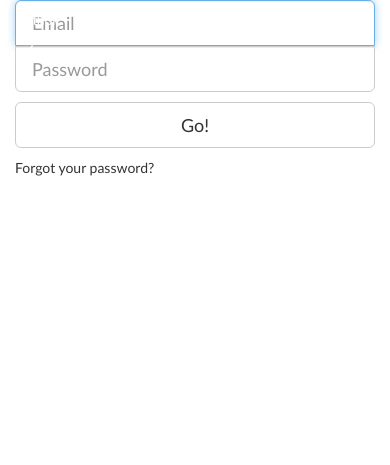
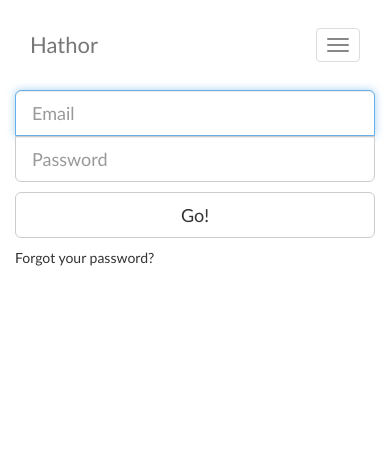
Before and after one commit to klaseskilson/Mote.fm, a CodeIgniter app: page /user/signin in a window 390 px wide. Shown: the top 465 px of the page. Before the commit the page ends 176 px from the top, so only its background shows below. Run offline with CodeIgniter, Linux system fonts and the light colour scheme; style sheets or scripts are compiled from the project's sources; some libraries are stand-ins or nearby versions.

Commit message:
Login works, gives error if wrong credentials. Also added edit profile-page and some other nice user-related stuff. Changed the way the site loads css and js files, using base_url() from CI.

```diff
--- a/server/application/controllers/user.php
+++ b/server/application/controllers/user.php
@@ -5,6 +5,13 @@ class User extends CI_Controller {
 	function __construct()
 	{
 		parent::__construct();
+
+		// make sure that the user is logged in. Redirect to login page if not.
+		if(!$this->login->is_logged_in() && $this->uri->segment(2) == 'profile')
+		{
+			redirect('/user/signin?redir='.urlencode(uri_string()));
+		}
+
 		$this->load->model("user_model");
 
 		// load password hash library
@@ -15,10 +22,25 @@ class User extends CI_Controller {
 
 	public function index()
 	{
-		$this->getUsers();
+		if($this->login->is_logged_in())
+			$this->profile();
+		else
+			$this->signUp();
 	}
 
-	public function signUp()
+	public function profile()
+	{
+		$data = array();
+		$data['user'] = $this->login->get_all_info();
+
+		$data['title'] = 'Edit profile';
+
+		$this->load->view('templates/header', $data);
+		$this->load->view('profile', $data);
+		$this->load->view('templates/footer', $data);
+	}
+
+	public function signUp($method = 'web')
 	{
 		$name = $this->input->post('name');
 		$email = $this->input->post('email');
@@ -27,7 +49,18 @@ class User extends CI_Controller {
 		// validate email using CI magic && try signup
 		if (valid_email($email) && $this->user_model->create_user($email, $name, $password))
 		{
-			echo "Well done my kuk. Anal. penis";
+			// how do we want the response?
+			if($method == 'web')
+			{
+				echo "Well done my kuk.";
+			}
+			elseif($method == 'json')
+			{
+				$response = array(
+								'status' => 'success'
+						   );
+				echo json_encode($response);
+			}
 		}
 		else
 		{
@@ -38,13 +71,16 @@ class User extends CI_Controller {
 	public function signout()
 	{
 		$this->login->logout();
-		redirect('/?loggedout', 'location');
+		redirect('/home/start', 'location');
 	}
 
 	public function signin()
 	{
 		// prepare data array for view
 		$data = array();
+
+		// redir get query sent?
+		$data['redir'] = isset($_GET['redir']) ? urlencode($_GET['redir']) : '/home/';
 
 		// have the user submited anything?
 		if($this->input->post('submit'))
@@ -54,11 +90,16 @@ class User extends CI_Controller {
 
 			if($this->login->validate($email, $password))
 			{
-				redirect('/?loggedin', 'location');
+				redirect(urldecode($data['redir']), 'location');
 			}
 			else
 			{
-				echo 'No fun';
+				$data['title'] = 'Sign in!';
+				$data['email'] = $email;
+
+				$this->load->view('templates/header', $data);
+				$this->load->view('login', $data);
+				$this->load->view('templates/footer', $data);
 			}
 		}
 		else
--- a/server/application/libraries/Login.php
+++ b/server/application/libraries/Login.php
@@ -64,10 +64,6 @@ class Login
 		return $this->CI->session->userdata('id');
 	}
 
-	public function get_liuid() {
-		return $this->CI->session->userdata('liuid');
-	}
-
 	public function get_info($what)
 	{
 		// inloggad?
@@ -78,6 +74,18 @@ class Login
 		$this->CI->load->model('User_model');
 
 		return $this->CI->User_model->get_info($this->get_id(), $what);
+	}
+
+	public function get_all_info()
+	{
+		// inloggad?
+		if(!$this->is_logged_in())
+			return false;
+
+		// ladda usermodel
+		$this->CI->load->model('User_model');
+
+		return $this->CI->User_model->get_all_info($this->get_id());
 	}
 
 	public function logout() {
--- a/server/application/models/user_model.php
+++ b/server/application/models/user_model.php
@@ -49,6 +49,24 @@ class User_model extends CI_model
 		return false;
 	}
 
+	/**
+	 * get all user info, such as name or other
+	 */
+	function get_all_info($uid)
+	{
+		$this->db->select('uid, email, name');
+		$this->db->where('uid', $uid);
+		$query = $this->db->get('users');
+
+		$result = $query->result_array();
+
+		if($query->num_rows() == 1)
+		{
+			return $result[0];
+		}
+
+		return false;
+	}
 	/**
 	 * create a new user
 	 */
--- a/server/application/views/login.php
+++ b/server/application/views/login.php
@@ -1,11 +1,23 @@
 <main id="main">
 	<div class="container">
 		<div class="row">
-
-			<div class="col-sm-4 col-sm-offset-3">
-				<form action="" method="post">
+			<div class="col-sm-4 col-sm-offset-4">
+				<form action="<?php echo $redir ? '?redir='.$redir : ''; ?>" method="post">
+					<?php
+					if(isset($email))
+					{
+						?>
+						<div class="alert alert-danger">
+							<strong>Uh-oh!</strong>
+							We could not log you in with those credentials. Make sure you
+							entered the correct email and password combination and try again.
+						</div>
+						<?php
+					}
+					?>
 					<p>
-						<input type="email" name="email" id="email" class="form-control input-lg square-bottom" placeholder="Email" required autofocus>
+						<input type="email" name="email" id="email" class="form-control input-lg square-bottom"
+							   placeholder="Email" <?php echo isset($email) ? ' value="'.$email.'"' : ''; ?>required autofocus>
 						<input type="password" name="password" id="password" class="form-control input-lg square-top" placeholder="Password" required>
 					</p>
 					<p>
--- a/server/application/views/templates/footer.php
+++ b/server/application/views/templates/footer.php
@@ -10,10 +10,10 @@
 		<script src="//cdnjs.cloudflare.com/ajax/libs/jquery/2.0.3/jquery.min.js"></script>
 		<script src="//netdna.bootstrapcdn.com/bootstrap/3.0.1/js/bootstrap.min.js"></script>
 		<script>
-		window.jQuery || document.write('<script src=\"web/js/jquery.min.js\">\x3C/script>');
+		window.jQuery || document.write('<script src=\"<?php echo base_url(); ?>web/js/jquery.min.js\">\x3C/script>');
 		</script>
 
 		<!-- Javascripts -->
-		<script src="web/js/main.js"></script>
+		<script src="<?php echo base_url(); ?>web/js/main.js"></script>
 	</body>
 </html>
--- a/server/application/views/templates/header.php
+++ b/server/application/views/templates/header.php
@@ -23,7 +23,7 @@
 
 		<!-- Tile icon for Win8 (144x144 + tile color) -->
 		<meta name="msapplication-TileImage" content="web/img/touch/apple-touch-icon-144x144-precomposed.png">
-		<meta name="msapplication-TileColor" content="#222222">
+		<meta name="msapplication-TileColor" content="#333333">
 
 		<!-- Browser favicon -->
 		<link rel="shortcut icon" href="web/img/favicon.png">
@@ -36,24 +36,50 @@
 
 		<!-- CSS files -->
 		<link rel="stylesheet" href="//netdna.bootstrapcdn.com/bootstrap/3.0.1/css/bootstrap.min.css" />
-		<link rel="stylesheet/less" rel="stylesheet" href="../web/css/style.less" />
+		<link rel="stylesheet/less" rel="stylesheet" href="<?php echo base_url(); ?>web/css/style.less" />
 
 		<!-- LESS YO -->
-		<script src="web/js/less.js"></script>
+		<script src="<?php echo base_url(); ?>web/js/less.js"></script>
 	</head>
-	<body>
+	<body<?php echo isset($bodystyle) ? ' class="'.$bodystyle.'"' : ''; ?>>
 		<!--[if lt IE 7]>
 			<p class="chromeframe">You are using an <strong>outdated</strong> browser. Please <a href="http://browsehappy.com/">upgrade your browser</a> or <a href="http://www.google.com/chromeframe/?redirect=true">activate Google Chrome Frame</a> to improve your experience.</p>
 		<![endif]-->
 	<div id="container">
 		<header id="head">
 			<div class="container">
-				<div class="row">
-					<div class="col-sm-4">
-						Hathor
+				<nav class="navbar navbar-hathor navbar-default" role="navigation">
+					<div class="navbar-header">
+						<button type="button" class="navbar-toggle" data-toggle="collapse" data-target="#bs-example-navbar-collapse-1">
+							<span class="sr-only">Toggle navigation</span>
+							<span class="icon-bar"></span>
+							<span class="icon-bar"></span>
+							<span class="icon-bar"></span>
+						</button>
+						<a class="navbar-brand" href="<?php echo base_url(); ?>">
+							Hathor
+						</a>
 					</div>
-					<div class="col-sm-4">hej</div>
-					<div class="col-sm-4">hej</div>
-				</div>
+					<div class="collapse navbar-collapse" id="bs-example-navbar-collapse-1">
+						<ul class="nav navbar-nav navbar-right">
+							<?php if(isset($user['uid']) && $user['uid'])
+							{
+								?>
+								<li><a href="/user/profile"><?php echo $user['name'];?></a></li>
+								<li><a href="/about">About</a></li>
+								<li><a href="/user/signout">Sign out</a></li>
+								<?php
+							}
+							else
+							{
+								?>
+								<li><a href="/about">About</a></li>
+								<li><a href="/user/signin">Sign in</a></li>
+								<?php
+							}
+							?>
+						</ul>
+					</div><!-- /.navbar-collapse -->
+				</nav>
 			</div>
 		</header><!-- end #head -->
--- a/server/web/css/style.less
+++ b/server/web/css/style.less
@@ -4,6 +4,8 @@ Hathor style, written in LESS.
 Don't go deeper than three levels, man. Follow http://css-tricks.com/sass-style-guide/
 */
 
+// some variables
+@headbackground: #333;
 
 /************************************************
  * FONTS
@@ -46,27 +48,40 @@ html, body, #container {
 }
 
 #head {
-	position: fixed;
-	top: 0;
-	z-index: 3;
-	margin: 0 auto;
 	width: 100%;
 
 	.container {
 		background: inherit;
 		color: #fff;
-		padding-top: 10px;
-		padding-bottom: 10px;
 	}
 	&.color .container {
-		background: #333;
+		background: @headbackground;
 	}
+
+	.navbar-hathor {
+		background: inherit;
+		border: 0;
+		border-radius: 0;
+		margin-top: 20px;
+
+		.navbar-brand {
+			font-size: 22px;
+		}
+		a {
+			color:;
+		}
+	}
+}
+body.fancypane #head {
+	position: fixed;
+	top: 0;
+	z-index: 3;
 }
 
 /*
  * Typography!
  */
-h1, h2, h3, h4, p {
+h1, h2, h3, h4, p, body {
 	font-family: 'latoreg', 'Helvetica', sans-serif;
 }
 /************************************************
@@ -126,7 +141,7 @@ h1, h2, h3, h4, p {
 }
 
 .between {
-	background: #333;
+	background: @headbackground;
 	color: #fff;
 	padding: 4em 0;
 
--- a/server/web/js/main.js
+++ b/server/web/js/main.js
@@ -1,8 +1,6 @@
 $(document).ready(function(){ // boring needed stuff
-	var windowheight = $(window).height();
-
 	// change the background color of the header when scrolling
 	$(document).scroll(function(){
-		$('#head').toggleClass('color', ($(this).scrollTop() > $(window).height()*0.1));
+		$('body.fancypane #head').toggleClass('color', ($(this).scrollTop() > $(window).height()*0.1));
     });
 });
```
Also changed, not shown: server/application/controllers/api.php (+7 -2 lines), server/application/controllers/home.php (+28 -12 lines), server/application/views/dashboard.php (added, +20 -0 lines), server/application/views/profile.php (added, +20 -0 lines).
